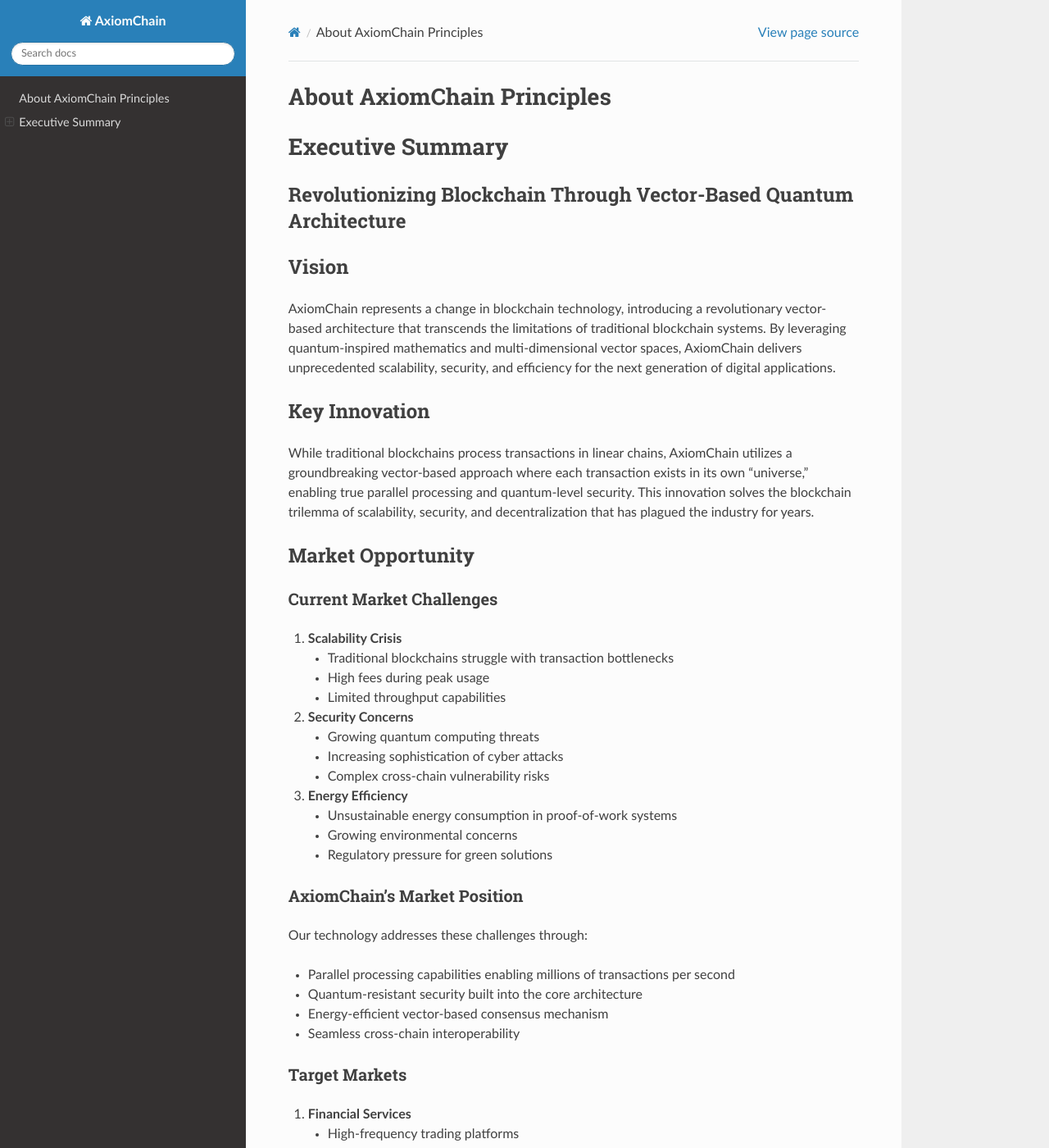
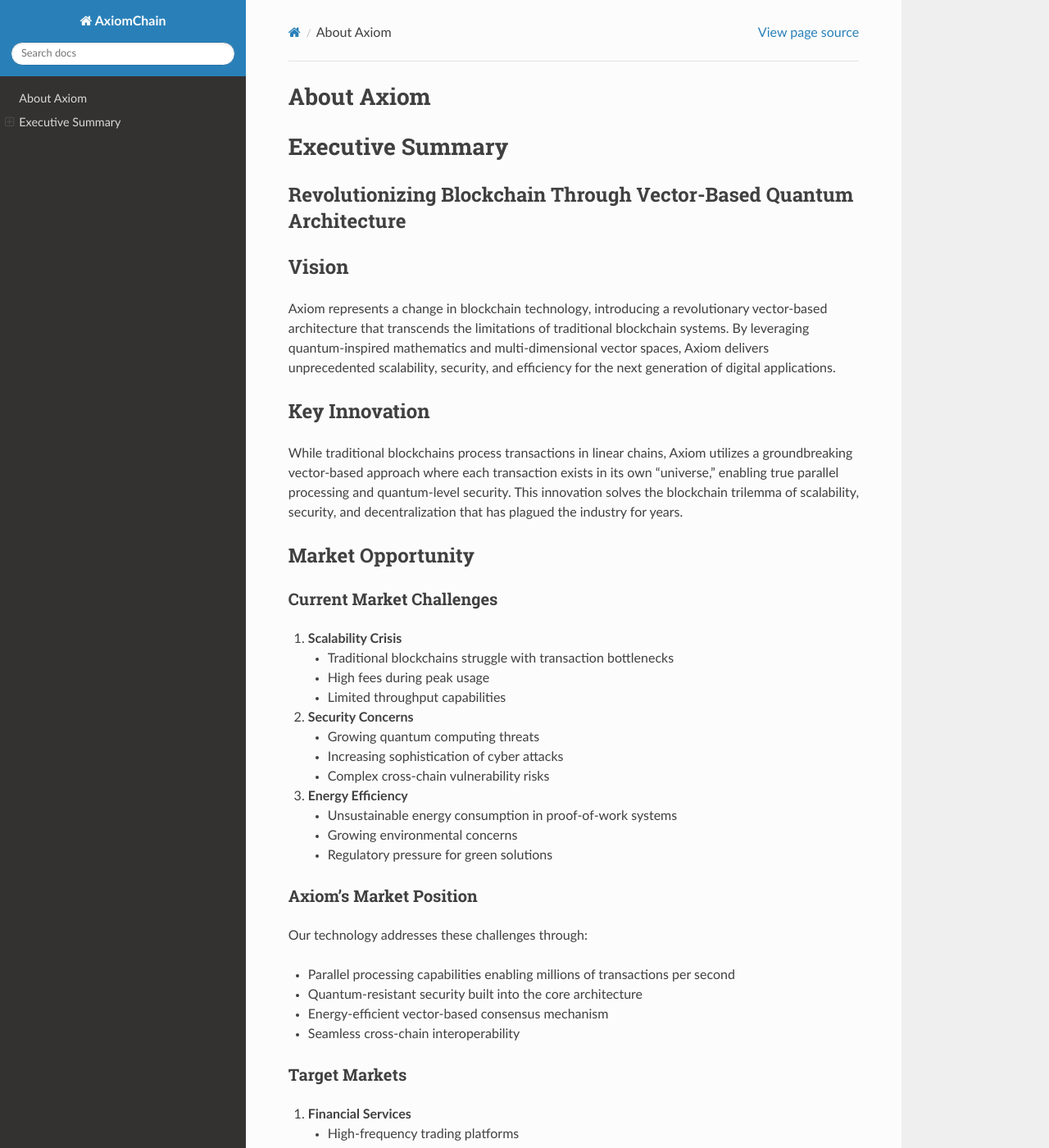
Before and after one commit to nicksdigital/AxiomDocs, a Sphinx documentation site: the page built from docs/source/index.md, in a window 1280 px wide and 1400 px high. Shown: the whole window at 82% size. Built offline with Sphinx 7.4.7 and the Read the Docs theme 3.1.0, drawn with Linux system fonts in a browser that asks for light colours; some of the changed text lies outside the part shown.

Commit message:
axiom name

```diff
--- a/docs/source/index.md
+++ b/docs/source/index.md
@@ -1,4 +1,4 @@
-# About AxiomChain Principles
+# About Axiom
 
 
 
@@ -7,10 +7,10 @@
 ### Revolutionizing Blockchain Through Vector-Based Quantum Architecture
 
 ### Vision
-AxiomChain represents a change in blockchain technology, introducing a revolutionary vector-based architecture that transcends the limitations of traditional blockchain systems. By leveraging quantum-inspired mathematics and multi-dimensional vector spaces, AxiomChain delivers unprecedented scalability, security, and efficiency for the next generation of digital applications.
+Axiom represents a change in blockchain technology, introducing a revolutionary vector-based architecture that transcends the limitations of traditional blockchain systems. By leveraging quantum-inspired mathematics and multi-dimensional vector spaces, Axiom delivers unprecedented scalability, security, and efficiency for the next generation of digital applications.
 
 ### Key Innovation
-While traditional blockchains process transactions in linear chains, AxiomChain utilizes a groundbreaking vector-based approach where each transaction exists in its own "universe," enabling true parallel processing and quantum-level security. This innovation solves the blockchain trilemma of scalability, security, and decentralization that has plagued the industry for years.
+While traditional blockchains process transactions in linear chains, Axiom utilizes a groundbreaking vector-based approach where each transaction exists in its own "universe," enabling true parallel processing and quantum-level security. This innovation solves the blockchain trilemma of scalability, security, and decentralization that has plagued the industry for years.
 
 ## Market Opportunity
 
@@ -30,7 +30,7 @@ While traditional blockchains process transactions in linear chains, AxiomChain
    - Growing environmental concerns
    - Regulatory pressure for green solutions
 
-### AxiomChain's Market Position
+### Axiom's Market Position
 Our technology addresses these challenges through:
 - Parallel processing capabilities enabling millions of transactions per second
 - Quantum-resistant security built into the core architecture
@@ -166,7 +166,7 @@ Imagine each transaction as existing in its own universe, rather than being lock
 - Financial technology veterans
 
 ## Conclusion
-AxiomChain represents a once-in-a-generation opportunity to revolutionize blockchain technology. Our vector-based approach solves fundamental industry challenges while opening new possibilities for digital innovation. We invite visionary investors to join us in building the future of secure, scalable, and sustainable blockchain technology.
+Axiom represents a once-in-a-generation opportunity to revolutionize blockchain technology. Our vector-based approach solves fundamental industry challenges while opening new possibilities for digital innovation. We invite visionary investors to join us in building the future of secure, scalable, and sustainable blockchain technology.
 
 ### Contact
 [Contact Information]
```
